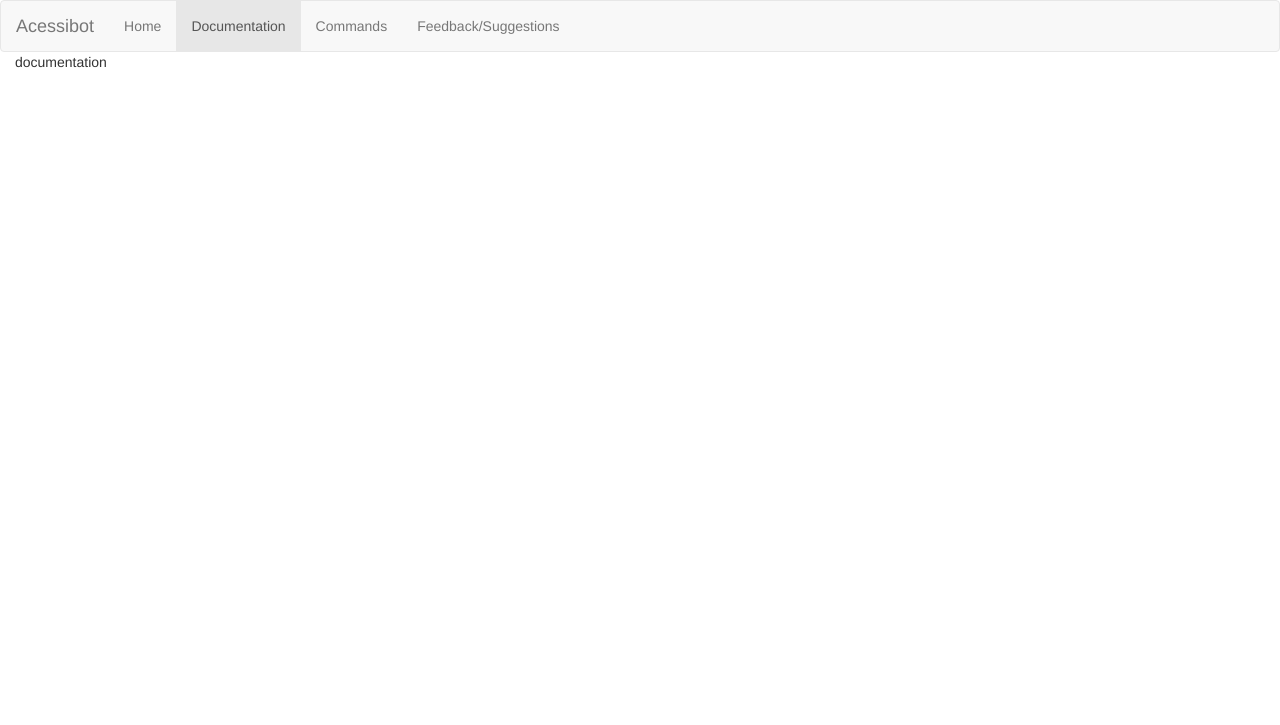
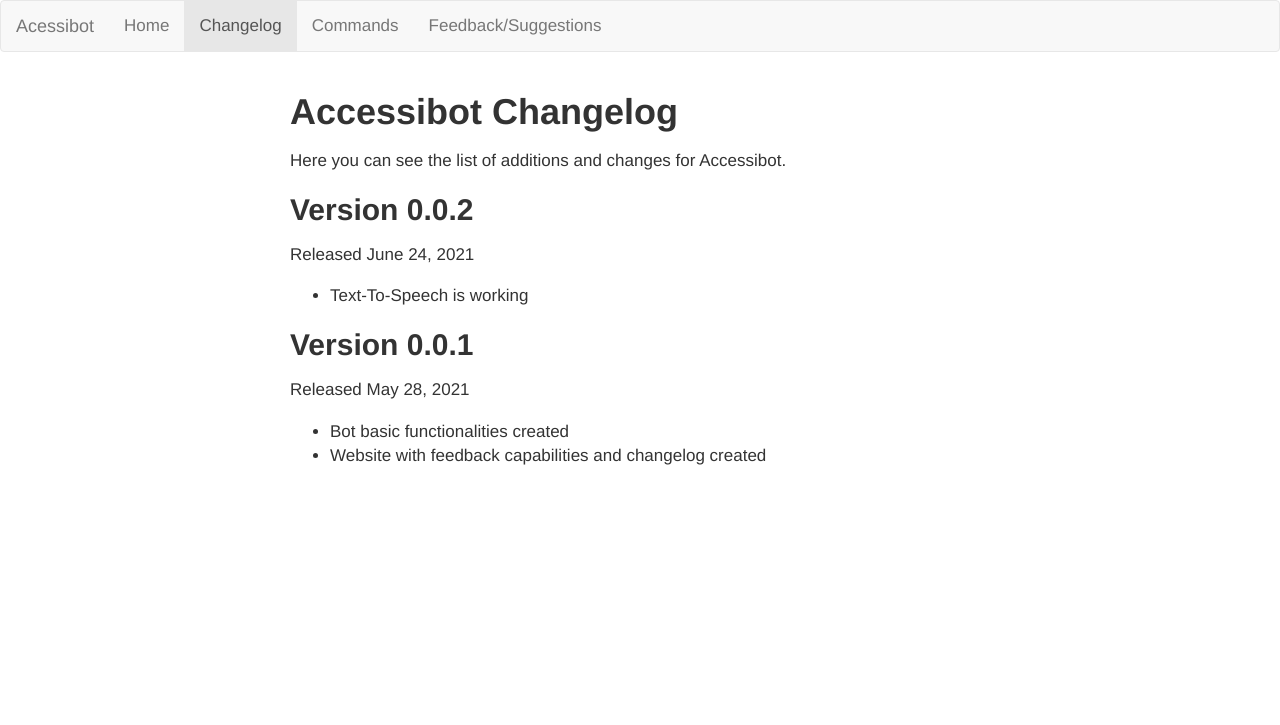
Before and after one commit to linxatwit/Accessibot, a Flask app: page /documentation in a window 1280 px wide. Shown: the top 725 px of the page. Run offline with Flask 2, Linux system fonts and the light colour scheme; some libraries are stand-ins or nearby versions.

Commit message:
Updated changelog

```diff
--- /dev/null
+++ b/static/css/documentation.css
@@ -0,0 +1,12 @@
+.section {
+    display: block;
+}
+
+ul, p {
+    font-size: 17px;
+    margin: 17px 0;
+}
+
+h2 {
+    font-weight: bold;
+}
--- a/templates/base.html
+++ b/templates/base.html
@@ -22,6 +22,8 @@
   <link rel="stylesheet" href="https://cdnjs.cloudflare.com/ajax/libs/font-awesome/4.7.0/css/font-awesome.min.css">
   <!-- Flash Messages -->
   <link rel="stylesheet" href="{{url_for('static',filename='css/flashMessages.css') }}">
+  <!-- Documentation -->
+  <link rel="stylesheet" href="{{url_for('static',filename='css/documentation.css') }}">
 
 </head>
 
--- a/templates/commands.html
+++ b/templates/commands.html
@@ -19,7 +19,7 @@
     <div class="collapse navbar-collapse" id="bs-example-navbar-collapse-1">
       <ul class="nav navbar-nav">
         <li><a href="/">Home</a></li>
-        <li><a href="/documentation">Documentation</a></li>
+        <li><a href="/documentation">Changelog</a></li>
         <li class="active"><a href="/commands">Commands</a></li>
         <li><a href="/feedback">Feedback/Suggestions</a></li>
       </ul>
--- a/templates/documentation.html
+++ b/templates/documentation.html
@@ -19,7 +19,7 @@
     <div class="collapse navbar-collapse" id="bs-example-navbar-collapse-1">
       <ul class="nav navbar-nav">
         <li><a href="/">Home</a></li>
-        <li class="active"><a href="/documentation">Documentation</a></li>
+        <li class="active"><a href="/documentation">Changelog</a></li>
         <li><a href="/commands">Commands</a></li>
         <li><a href="/feedback">Feedback/Suggestions</a></li>
       </ul>
@@ -28,8 +28,28 @@
   </div><!-- /.container-fluid -->
 </nav>
 
-<main role="main" class="container-fluid">
-  <p>documentation</p>
+<main role="main" class="container-fluid" style="text-align: left;">
+  <div class="bodywrapper" style="margin: 40px auto 0 auto; width: 700px">
+    <div class="section">
+      <h1 style="font-weight: bold; letter-spacing: 0rem;">Accessibot Changelog</h1>
+      <p>Here you can see the list of additions and changes for Accessibot.</p>
+    </div>
+    <div class="section">
+      <h2>Version 0.0.2</h2>
+      <p>Released June 24, 2021</p>
+      <ul>
+        <li>Text-To-Speech is working</li>
+      </ul>
+    </div>
+    <div class="section">
+      <h2>Version 0.0.1</h2>
+      <p>Released May 28, 2021</p>
+      <ul>
+        <li>Bot basic functionalities created</li>
+        <li>Website with feedback capabilities and changelog created</li>
+      </ul>
+    </div>
+  </div>
 </main>
 
 {% endblock %}
--- a/templates/feedback.html
+++ b/templates/feedback.html
@@ -19,7 +19,7 @@
     <div class="collapse navbar-collapse" id="bs-example-navbar-collapse-1">
       <ul class="nav navbar-nav">
         <li><a href="/">Home</a></li>
-        <li><a href="/documentation">Documentation</a></li>
+        <li><a href="/documentation">Changelog</a></li>
         <li><a href="/commands">Commands</a></li>
         <li class="active"><a href="/feedback">Feedback/Suggestions</a></li>
       </ul>
--- a/templates/index.html
+++ b/templates/index.html
@@ -18,7 +18,7 @@
     <div class="collapse navbar-collapse" id="bs-example-navbar-collapse-1">
       <ul class="nav navbar-nav">
         <li class="active"><a href="/">Home</a></li>
-        <li><a href="/documentation">Documentation</a></li>
+        <li><a href="/documentation">Changelog</a></li>
         <li><a href="/commands">Commands</a></li>
         <li><a href="/feedback">Feedback/Suggestions</a></li>
       </ul>
```
